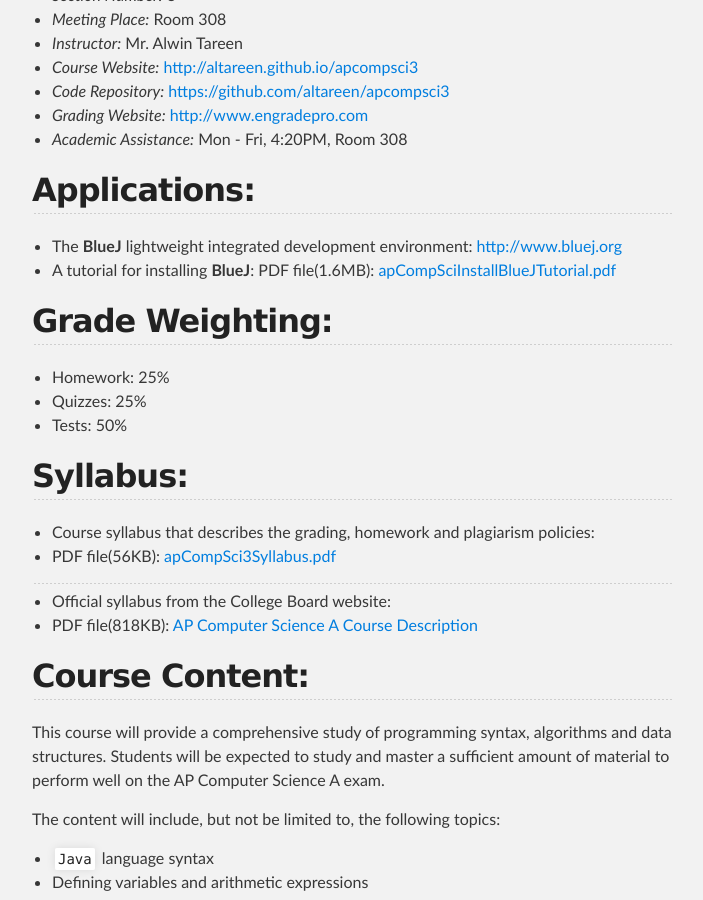
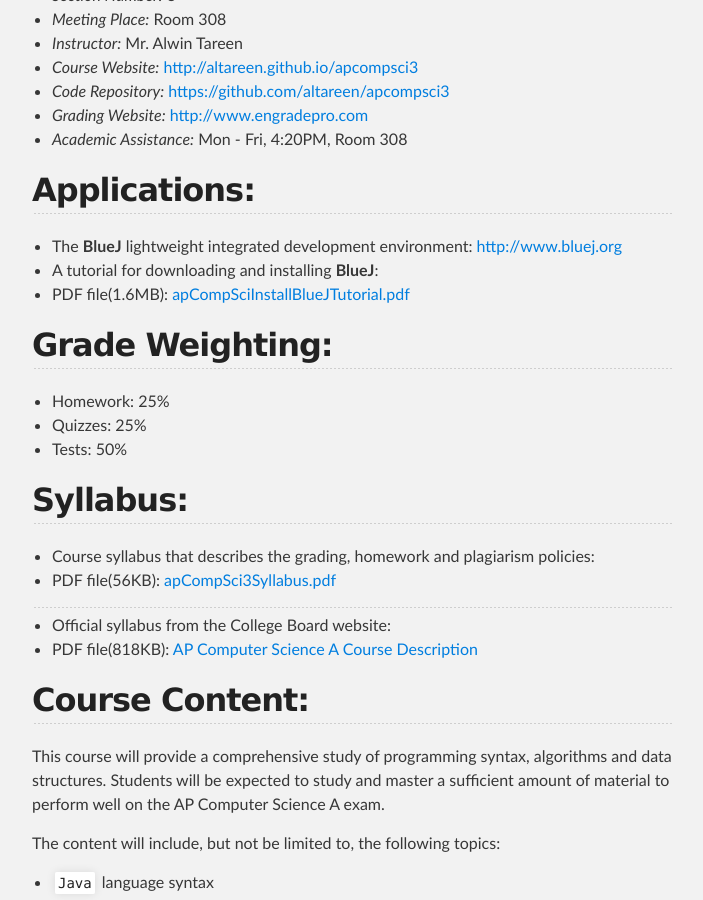
Before and after one commit to ynot1609/apcompsci3, a Jekyll site: the page built from index.md, in a window 1280 px wide and 900 px high, scrolled down 430 px. Shown: the whole window, without its empty margins (288-991 px from the left). Built offline with Jekyll 4.4.1, drawn with Linux system fonts in a browser that asks for light colours.

Commit message:
Updated index.md

```diff
--- a/index.md
+++ b/index.md
@@ -16,7 +16,8 @@
 ## Applications:
 
 + The **BlueJ** lightweight integrated development environment: <http://www.bluej.org>
-+ A tutorial for installing **BlueJ**: PDF file(1.6MB): [apCompSciInstallBlueJTutorial.pdf](/apcompsci3/assets/apCompSciInstallBlueJTutorial.pdf)
++ A tutorial for downloading and installing **BlueJ**:
++ PDF file(1.6MB): [apCompSciInstallBlueJTutorial.pdf](/apcompsci3/assets/apCompSciInstallBlueJTutorial.pdf)
 
 ## Grade Weighting:
 
```
